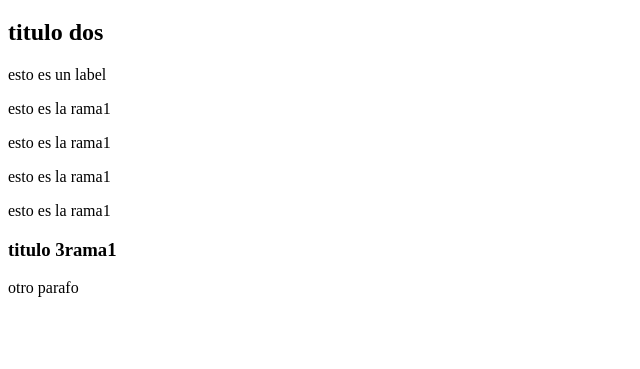
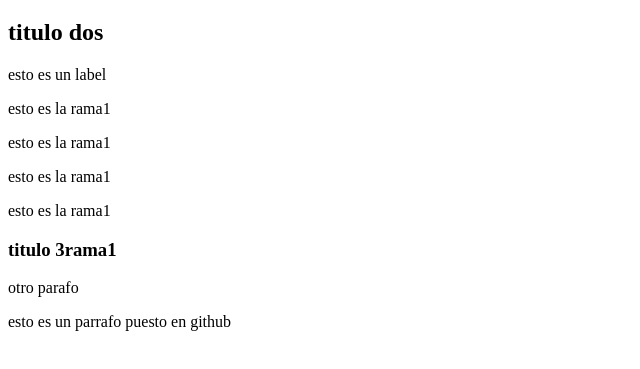
Before and after one commit to Santiagopulidocal99/cursogit2, a plain HTML site: page index.html in a window 1280 px wide. Shown: the part 61-430 px from the top of the page, without its empty margins (0-640 px from the left). Drawn offline with Linux system fonts and the light colour scheme.

Commit message:
Update index.html

```diff
--- a/index.html
+++ b/index.html
@@ -18,5 +18,6 @@
     <p>esto es la rama1</p>
     <h3>titulo 3rama1</h3>
     <p>otro parafo</p>
+    <p>esto es un parrafo puesto en github</p>
 </body>
 </html>
```
